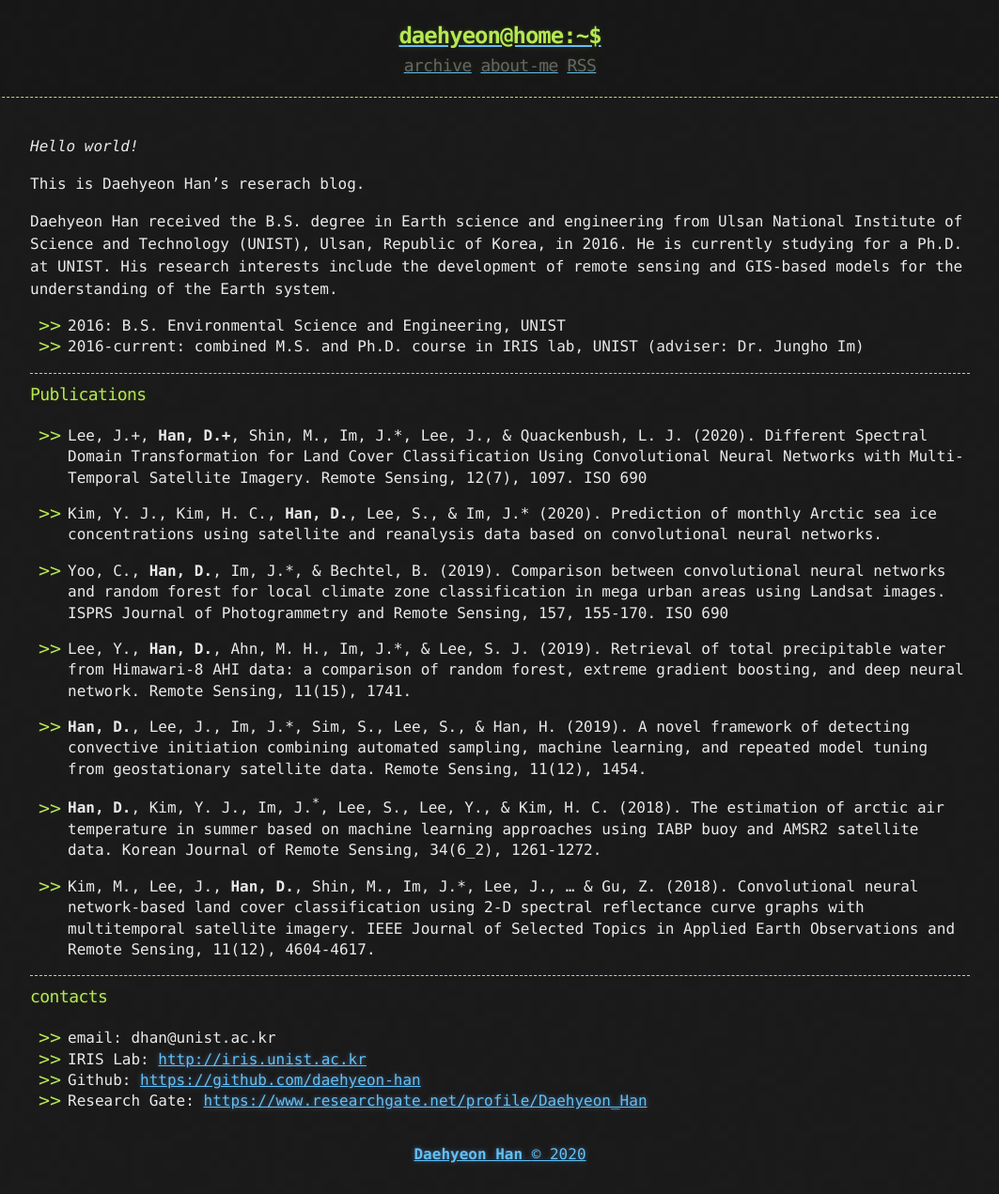
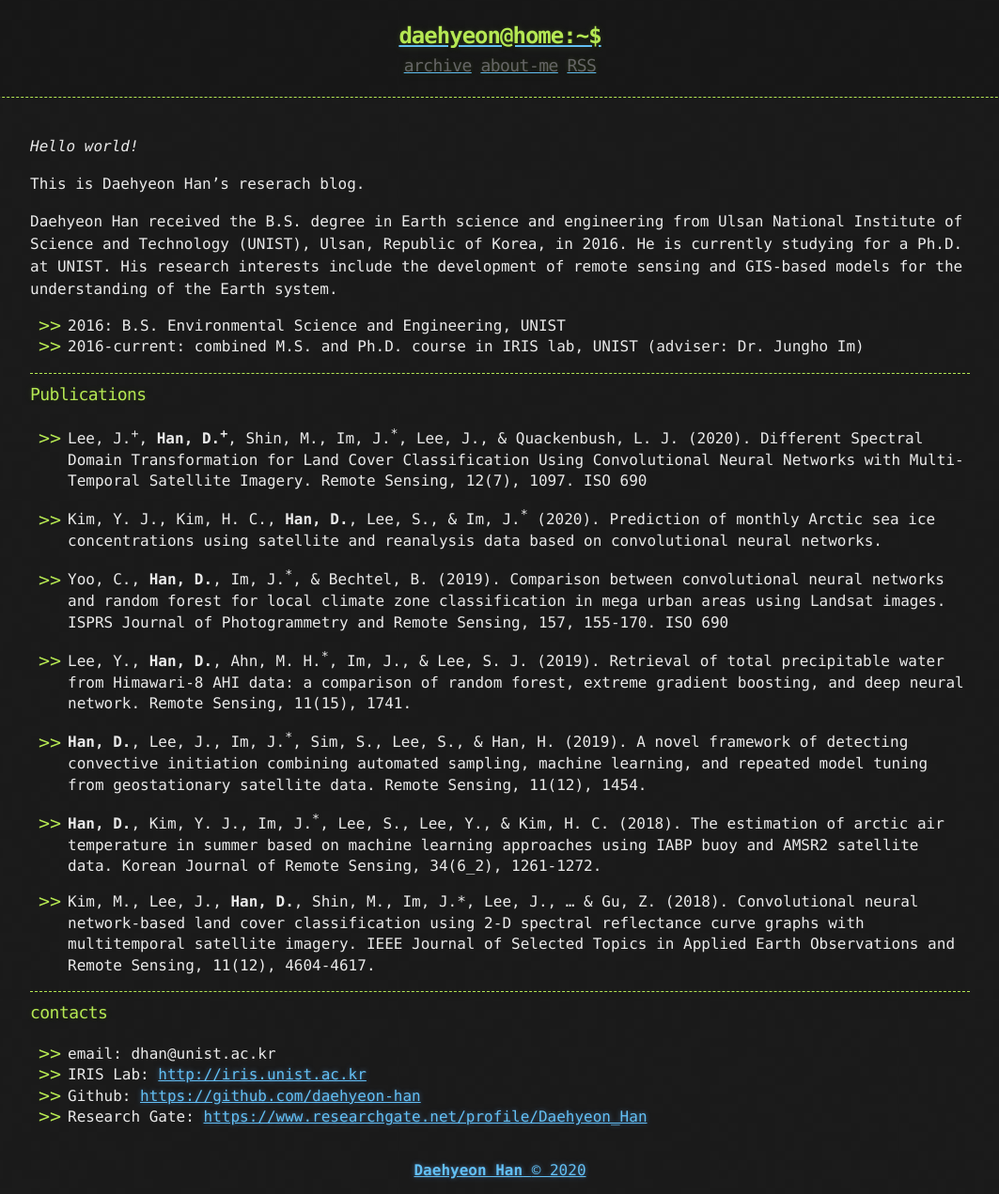
Before and after one commit to daehyeon-han/daehyeon-han.github.io, a Jekyll site: the page built from about.md, in a window 1280 px wide. Shown: the whole page at 94% size, without its empty margins (108-1171 px from the left). Built offline with Jekyll 4.4.1, drawn with Linux system fonts in a browser that asks for light colours.

```diff
--- a/about.md
+++ b/about.md
@@ -15,17 +15,17 @@ Daehyeon Han received the B.S. degree in Earth science and engineering from Ulsa
 ---
 
 ### Publications
-* Lee, J.+, **Han, D.+**, Shin, M., Im, J.*, Lee, J., & Quackenbush, L. J. (2020). Different Spectral Domain Transformation for Land Cover Classification Using Convolutional Neural Networks with Multi-Temporal Satellite Imagery. Remote Sensing, 12(7), 1097.
+* Lee, J.<sup>+</sup>, **Han, D.<sup>+</sup>**, Shin, M., Im, J.<sup>\*</sup>, Lee, J., & Quackenbush, L. J. (2020). Different Spectral Domain Transformation for Land Cover Classification Using Convolutional Neural Networks with Multi-Temporal Satellite Imagery. Remote Sensing, 12(7), 1097.
 ISO 690
 
-* Kim, Y. J., Kim, H. C., **Han, D.**, Lee, S., & Im, J.* (2020). Prediction of monthly Arctic sea ice concentrations using satellite and reanalysis data based on convolutional neural networks.
+* Kim, Y. J., Kim, H. C., **Han, D.**, Lee, S., & Im, J.<sup>\*</sup> (2020). Prediction of monthly Arctic sea ice concentrations using satellite and reanalysis data based on convolutional neural networks.
 
-* Yoo, C., **Han, D.**, Im, J.*, & Bechtel, B. (2019). Comparison between convolutional neural networks and random forest for local climate zone classification in mega urban areas using Landsat images. ISPRS Journal of Photogrammetry and Remote Sensing, 157, 155-170.
+* Yoo, C., **Han, D.**, Im, J.<sup>\*</sup>, & Bechtel, B. (2019). Comparison between convolutional neural networks and random forest for local climate zone classification in mega urban areas using Landsat images. ISPRS Journal of Photogrammetry and Remote Sensing, 157, 155-170.
 ISO 690
 
-* Lee, Y., **Han, D.**, Ahn, M. H., Im, J.*, & Lee, S. J. (2019). Retrieval of total precipitable water from Himawari-8 AHI data: a comparison of random forest, extreme gradient boosting, and deep neural network. Remote Sensing, 11(15), 1741.
+* Lee, Y., **Han, D.**, Ahn, M. H.<sup>\*</sup>, Im, J., & Lee, S. J. (2019). Retrieval of total precipitable water from Himawari-8 AHI data: a comparison of random forest, extreme gradient boosting, and deep neural network. Remote Sensing, 11(15), 1741.
 
-* **Han, D.**, Lee, J., Im, J.*, Sim, S., Lee, S., & Han, H. (2019). A novel framework of detecting convective initiation combining automated sampling, machine learning, and repeated model tuning from geostationary satellite data. Remote Sensing, 11(12), 1454.
+* **Han, D.**, Lee, J., Im, J.<sup>\*</sup>, Sim, S., Lee, S., & Han, H. (2019). A novel framework of detecting convective initiation combining automated sampling, machine learning, and repeated model tuning from geostationary satellite data. Remote Sensing, 11(12), 1454.
 
 * **Han, D.**, Kim, Y. J., Im, J.<sup>\*</sup>, Lee, S., Lee, Y., & Kim, H. C. (2018). The estimation of arctic air temperature in summer based on machine learning approaches using IABP buoy and AMSR2 satellite data. Korean Journal of Remote Sensing, 34(6_2), 1261-1272.
 
```
